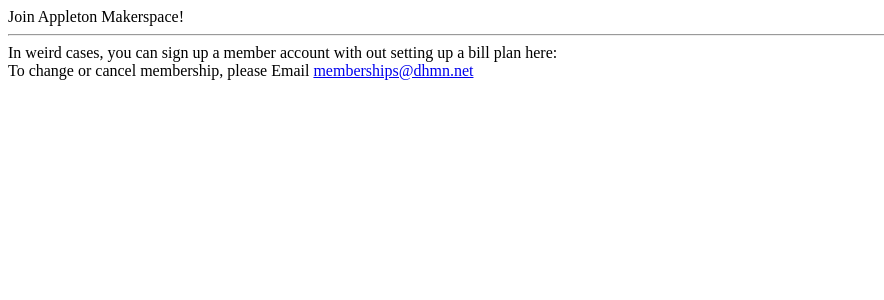
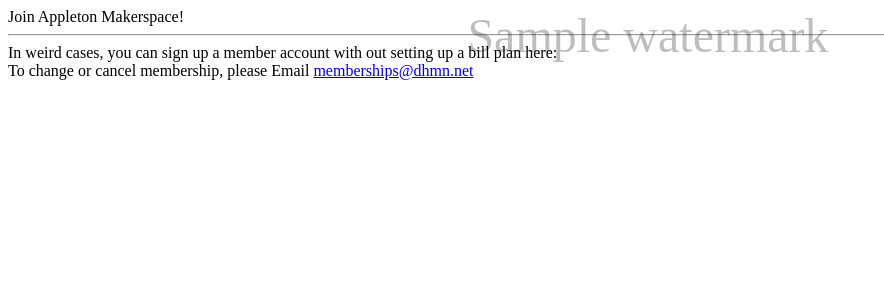
Before and after one commit to markfinn/membershipsystem, a Flask app: template templates/signup.html in a window 1280 px wide. Shown: the top 300 px of the page, without its empty margins (0-884 px from the left). Run offline with Flask 2, Linux system fonts and the light colour scheme; the template is opened without the code that fills it: most values are stand-ins (such as "Sample title", 1, 10 or a date in 2020); parts of the project's set-up code (start-up, migrations or seed data) failed here and were passed over; some libraries are stand-ins or nearby versions.

Commit message:
crappy test marker

```diff
--- a/app.py
+++ b/app.py
@@ -7,13 +7,23 @@
 config = ConfigParser.SafeConfigParser()
 config.read('settings.conf')
 
-stripe.api_key = config.get('stripe_keys', 'secret')
+stripe_sk = config.get('stripe_keys', 'secret')
+stripe_pk = config.get('stripe_keys', 'publishable')
+
+
+assert stripe_sk[3:7] == stripe_pk[3:7]
+assert stripe_sk[3:7] == 'test' or  stripe_sk[3:7] == 'live'
+watermark=''
+if stripe_sk[3:7] == 'test':
+  watermark='TEST'
+
+stripe.api_key = stripe_sk
 
 app = Flask(__name__)
 
 @app.route('/signup')
 def index():
-    return render_template('signup.html', key=config.get('stripe_keys', 'publishable'))
+    return render_template('signup.html', key=stripe_pk, watermark=watermark)
 
 @app.route('/signup_result', methods=['POST'])
 def charge():
@@ -26,7 +36,7 @@
         plan = stripe.Plan.retrieve(request.form['plan'])
         description='%s at a recurring cost of $%d / %s'%(plan.name, plan.amount/100, plan.interval)
       except:
-        return render_template('error.html', what='requested membership plan not found')
+        return render_template('error.html', what='requested membership plan not found', watermark=watermark)
 
     try:
       customer = stripe.Customer.create(
@@ -37,7 +47,7 @@
       if not plan:
         description += ' reference customer# %s'%customer.id
     except:
-      return render_template('error.html', what='error adding new customer')
+      return render_template('error.html', what='error adding new customer', watermark=watermark)
 
 #    # Amount in cents
 #    amount = 500
@@ -50,7 +60,7 @@
 
 
 
-    return render_template('signup_complete.html', description=description)
+    return render_template('signup_complete.html', description=description, watermark=watermark)
 
 if __name__ == '__main__':
     app.run(debug=True)
--- a/templates/layout.html
+++ b/templates/layout.html
@@ -11,9 +11,18 @@
     form .submit {
       margin: 15px 0;
     }
+.watermark {
+    position: absolute;
+        opacity: 0.25;
+            font-size: 3em;
+                width: 100%;
+                    text-align: center;
+                        z-index: 1000;
+                        }
   </style>
 </head>
 <body>
+<div class="watermark">{{ watermark }}</div>
   {% block content %}{% endblock %}
 </body>
 </html>
```
